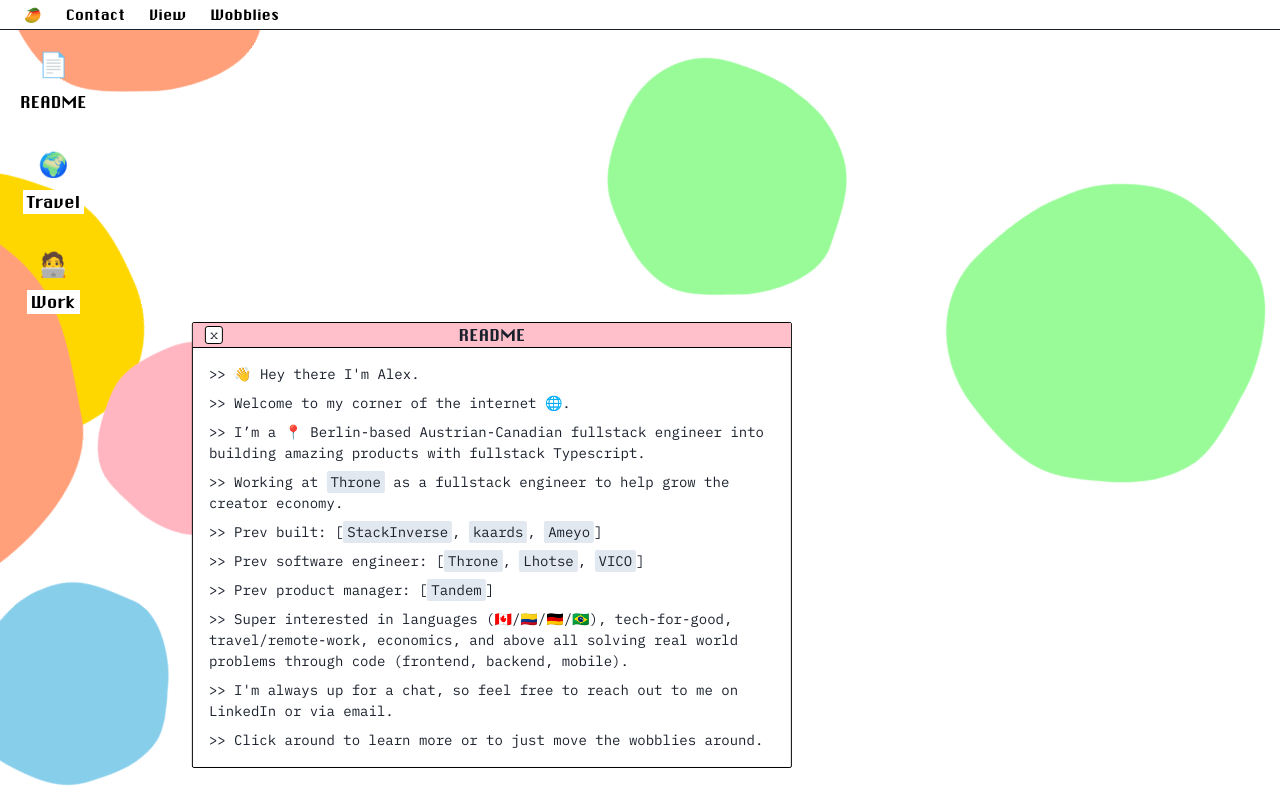
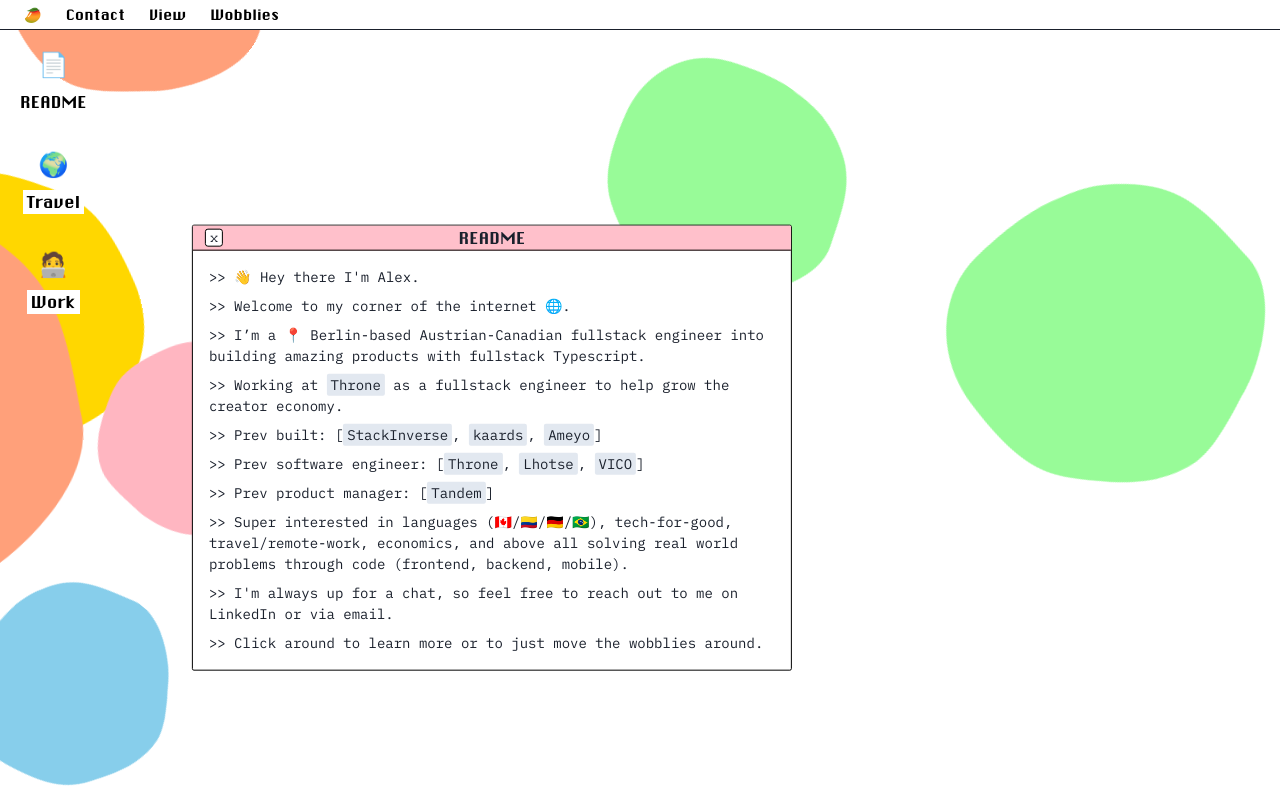
Before and after one commit to AlexCyphus/alexcyphus, a Next.js app: page / in a window 1280 px wide. Built offline with nearby package versions, Linux system fonts and the light colour scheme.

Commit message:
fix: modal location

```diff
--- a/app/_components/Desktop/Desktop.tsx
+++ b/app/_components/Desktop/Desktop.tsx
@@ -1,7 +1,4 @@
 import { Stack } from "@chakra-ui/react";
-import Modals from "../Modals/Modals";
-import Wobblies from "../Wobblies/Wobblies";
-import Applications from "./Applications/Applications";
 import DraggableElements from "./DraggableElements";
 
 const Desktop = () => {
--- a/app/_components/Modals/Modal/Modal.tsx
+++ b/app/_components/Modals/Modal/Modal.tsx
@@ -18,7 +18,7 @@
     const isMobile = window.innerWidth < 768;
     return isMobile
       ? { x: Math.random() * 50, y: Math.random() * 50 }
-      : { x: Math.random() * 300, y: Math.random() * 300 };
+      : { x: Math.random() * 300, y: Math.random() * 200 };
   };
 
   if (!modalData) return null;
```
